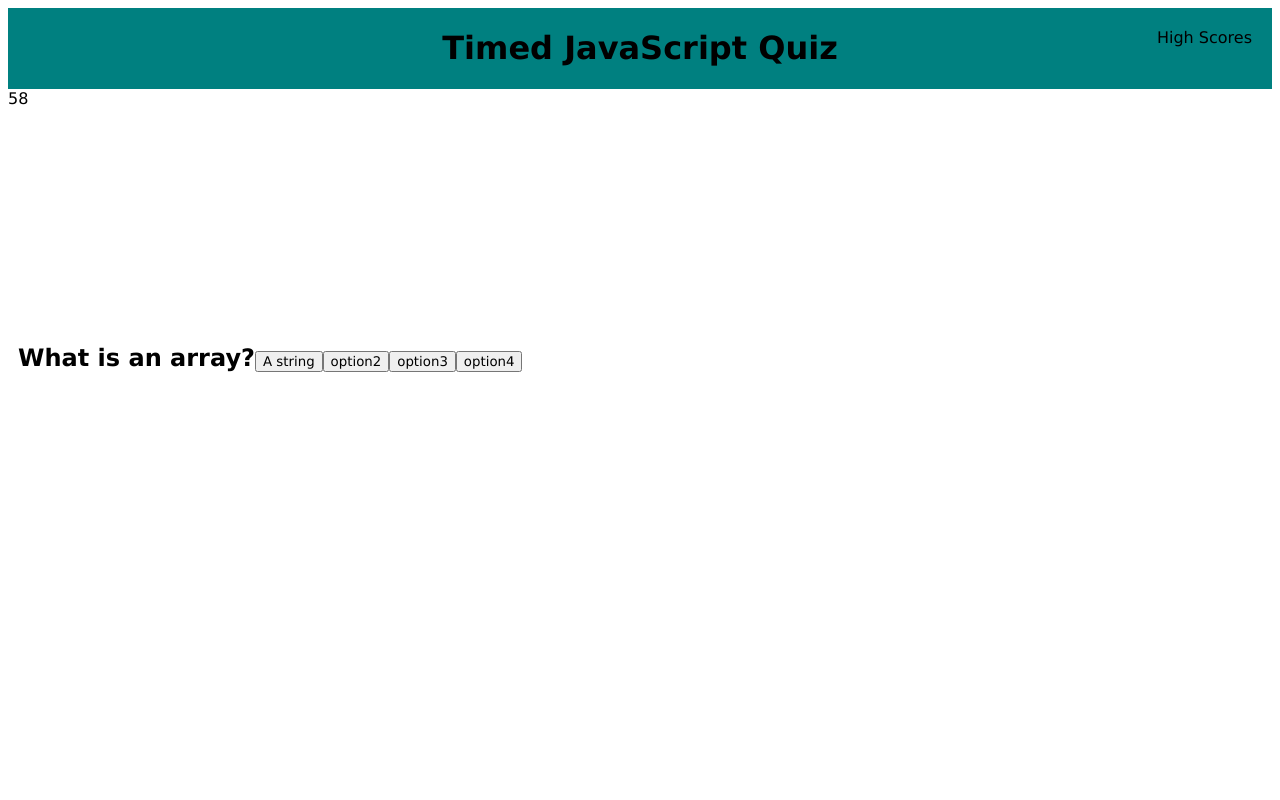
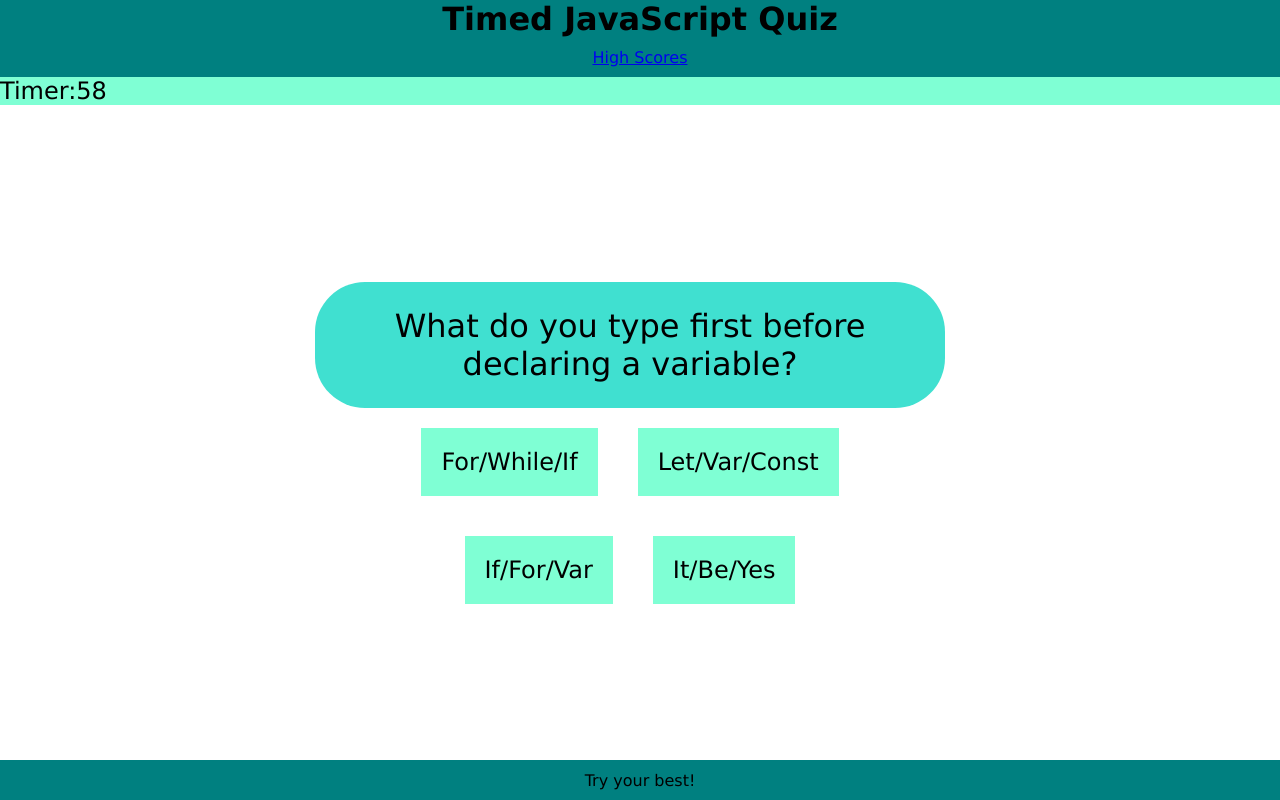
Before and after one commit to Justcallmejayy/Coding-quiz, a plain HTML site: page Develop/index.html in a window 1280 px wide. Both pictures are taken after a click on the button "Start Quiz!". Drawn offline with Linux system fonts and the light colour scheme.

Commit message:
styled playAgainBtn, submitbtn,

```diff
--- a/Develop/css/style.css
+++ b/Develop/css/style.css
@@ -1,48 +1,158 @@
 * {
     font-family: 'Lucida Sans', sans-serif;
+    box-sizing: border-box;
+    margin: 0;
+    padding: 0;
   }
 
   header {
     display: flex;
     justify-content: center;
-    position: relative;
+   /* align-items: center; */
     background-color: teal;
+    width: 100%;
+    flex-wrap: wrap;
+
   }
 
   h1 {
-
+    text-align: center;
+    display: flex;
+    flex-direction: row;
+    width: 100%;
     justify-content: center;
   }
 
-footer {
+  .h2 {
+    display: flex;
+    flex-direction: column;
+    align-items: center;
+    text-align: center;
+    margin: 0 auto;
+    width: 100%;
+    max-height: calc(100vh - 2.5rem);
+    padding: 25px;
+    font-size: xx-large;
+    background-color: turquoise;
+    border-radius: 50px;
+  }
+
+  body {
+    display: flex;
+    flex-direction: column;
+    min-height: 100vh;
+    margin: 0;
+    padding: 0;
+    overflow-x: hidden;
+  }
+
+  .footer {
+    flex-shrink: 0;
     background-color: teal;
+    height: 2.5rem;
+    width: 100%;
+    position: fixed;
+    bottom: 0;
+    left: 0;
+    align-content: center;
+    display: flex;
+    justify-content: center;
+    align-items: center;
   }
 
   #highscores {
-    display:flex;
-    padding: 20px;
-    position:absolute;
-    right: 0;
+    display: flex;
+    padding: 10px;
+    justify-content: end;
+
+    flex-wrap: wrap;
   }
 
   #start-btn {
     padding: 15px 32px;
+    display: flex;
+    justify-content: center;
+    align-items: center;
     border: none;
     font-size: 20px;
     text-align: center;
     border-radius: 7px;
     background-color: turquoise;
+    width: 25%;
+    margin: 0 auto;
+    position: absolute;
+    top: 50%;
+    left: 50%;
+    transform: translate(-50%, -50%);
   }
+
   #start-btn:hover {
     box-shadow: 0px 15px 20px rgba(46, 229, 157, 0.4);
   }
+
+  .optionBtn {
+    background-color: aquamarine;
+    border: none;
+    margin: 20px;
+    padding: 20px;
+    width: auto;
+    font-size: x-large;
+
+  }
+
   .question-holders {
-    height: 60vh;
+    flex-grow: 1;
+    flex-shrink: 1;
     display: flex;
     justify-content: center;
+    align-items: center;
     padding: 10px;
-    flex-direction: column;
+    flex-direction: row;
+    flex-wrap: wrap;
+    width: auto;
+  }
 
+  #question-container {
+    display: flex;
+    justify-content: center;
+    align-items: center;
+    flex-wrap: wrap;
+    width: 50%;
+  }
+
+  .incorrect {
+    display: flex;
+    font-size: xx-large;
+    padding-left: 20px;
+    padding-top: 60px;
+    padding-bottom: 60px;
+
+    border-left: solid;
+
+  }
+
+  #wrong-answer {
+    padding-left: 20px;
+  }
+
+  .endGame {
+    font-size: large;
+    border: solid;
+    padding: 10px;
+    border-radius: 20px;
+  }
+
+  #submitBtn {
+    font-size: x-large;
+    padding: 10px;
+  }
+
+  #play-again {
+    font-size: x-large;
+  }
+
+  #highscores_text {
+    font-size: x-large;
   }
 
   .highscores {
@@ -56,3 +166,25 @@ footer {
   .hide {
     display: none;
   }
+
+  #highscores-list {
+    padding: 10px;
+  }
+
+  #play-again {
+    background-color: teal;
+  }
+
+  li {
+    list-style-type: none;
+    padding: 10px;
+    font-size: large;
+    border: solid;
+  }
+
+  #timeKeeper {
+    display: flex;
+    font-size: x-large;
+    background-color: aquamarine;
+
+  }
--- a/Develop/index.html
+++ b/Develop/index.html
@@ -10,11 +10,11 @@
 <body>
   <header>
     <h1>Timed JavaScript Quiz</h1>
-    <div id="highscores">High Scores</div>
-    </header>
+    <a href="#" id="highscores">High Scores</a>
+  </header>
     <div id="timeKeeper"></div>
  <div class="question-holders">
-   <button id="start-btn">Start Quiz!</button>
+    <button id="start-btn">Start Quiz!</button>
     <div id="question-container"></div>
     <div id="result-container"></div>
     <div id="wrong-answer"></div>
@@ -22,10 +22,9 @@
     <button id="submitBtn">Submit</button>
     <input id="highscores_text" type="text"></input>
     <div id="highscores-list"></div>
-    <button id=play-again>Play Again?</button>
-    <footer class="footer"></footer>
- </div>
   </div>
+  <button class=hide id=play-again>Play Again?</button>
+  <footer class="footer">Try your best!</footer>
 </body>
 <script src="./js/script.js"></script>
 </html>
--- a/Develop/js/script.js
+++ b/Develop/js/script.js
@@ -7,6 +7,7 @@ let highscoresContainer = document.querySelector('.highscores')
 let submitBtn = document.getElementById('submitBtn')
 let playAgainBtn = document.getElementById('play-again')
 let highscoresList = document.getElementById('highscores-list')
+let clickHighscores = document.getElementById('highscores')
 let interval;
 let currentQuestionIndex = 0
 let timer = 60
@@ -14,27 +15,28 @@ let score = 0
 
 
 let quizQuestion = [
-    {question: 'What is an array?',
-    options: ['A string', 'option2','option3', 'option4'],
-    answer: 'A string'
+    {question: 'What do you type first before declaring a variable?',
+    options: ['For/While/If', 'Let/Var/Const','If/For/Var', 'It/Be/Yes'],
+    answer: 'Let/Var/Const'
     },
     {question: 'What is a boolean?',
-    options: ['True/False', 'option2','option3', 'option4'],
+    options: ['True/False', 'On/Off','Left/Right', 'Up/Down'],
     answer: 'True/False'
     },
-    {question: 'Do you need parantheses or brackets for an array?',
-    options: ['option 1', 'option2','option3', 'option4'],
-    answer: 'option 1'
+    {question: 'How do you call a function?',
+    options: ['[]', '{}','()', '<>'],
+    answer: '()'
     },
-    {question: 'What are for loops?',
-    options: ['option 1', 'option2','option3', 'option4'],
-    answer: 'option 1'
+    {question: 'What is the API name for a timer?',
+    options: ['setInterval[]', 'setInterval()', 'setTimer[]', 'startTimer()'],
+    answer: 'setInterval()'
     },]
+
 
 function startTimer() {
     interval = setInterval(function() {
         timer--;
-        timeContainer.textContent = timer
+        timeContainer.textContent = 'Timer:' + timer
         if (timer === 0) {
             endQuiz();
         }
@@ -44,9 +46,6 @@ function startTimer() {
 
 
     function startQuiz() {
- /*   if (highscoresTextContainer.className === 'hide') {
-        return;
-    } */
     startBtn.style.display = 'none';
     submitBtn.className = 'hide'
     displayQuestion();
@@ -56,11 +55,12 @@ function startTimer() {
 }
     let questionContainer = document.getElementById('question-container')
     function endQuiz() {
-    questionContainer.innerHTML = 'Thanks for Playing you got ' + score + ' right!' + ' write your intials and add to the highscore list!'
+    questionContainer.innerHTML = 'Thanks for playing you got ' + score + ' right' + ' in '+ timer + ' seconds!' + ' Write your intials and add to the highscore list!'
+    questionContainer.classList.add('endGame')
     wrongAnswerContainer.innerHTML = ""
     clearInterval(interval);
     highscoresContainer.classList.remove('highscores')
-    highscoresContainer.className += ' displayHighscores'
+    highscoresContainer.classList.add('displayHighscores')
     playAgainBtn.classList.remove('hide')
     highscoresTextContainer.classList.remove('hide')
     submitBtn.classList.remove('hide')
@@ -73,7 +73,8 @@ function displayQuestion() {
         return
     }
     let question = quizQuestion[currentQuestionIndex].question
-    let questionEl = document.createElement('h2')
+    let questionEl = document.createElement('div')
+    questionEl.classList.add('h2')
    // This is how to grab from object quizQuestions, and display it onto the page
     questionContainer.innerHTML = ''
     questionEl.textContent = question
@@ -84,9 +85,10 @@ function displayQuestion() {
 
     for (i=0; i < options.length; i++) {
         let optionsEl = document.createElement('button')
+        optionsEl.classList.add('optionBtn')
         optionsEl.addEventListener('click', selectOption)    // add this back after defining selectOption
         optionsEl.textContent = options[i]
-        questionEl.appendChild(optionsEl)
+        questionContainer.appendChild(optionsEl)
     }
     currentQuestionIndex ++
 
@@ -96,7 +98,6 @@ function selectOption(event) {
         let selectedOption = event.target.textContent
         let wrongAnswerEl = document.createElement('div')
         let answer = quizQuestion[currentQuestionIndex - 1].answer
-        console.log(answer)
         if (selectedOption === answer) {
         wrongAnswerContainer.innerHTML = ""
         score++
@@ -105,6 +106,7 @@ function selectOption(event) {
     if (selectedOption !== answer) {
         wrongAnswerContainer.innerHTML = ""
         wrongAnswerEl = document.createElement('div')
+        wrongAnswerEl.classList.add('incorrect')
         wrongAnswerEl.textContent = "Incorrect"
         wrongAnswerContainer.appendChild(wrongAnswerEl)
         displayQuestion()
@@ -112,12 +114,13 @@ function selectOption(event) {
 
 }
 
-submitBtn.addEventListener('click', function() {
+function displayHighscores() {
     let intials = highscoresTextContainer.value
     let highscores = JSON.parse(localStorage.getItem('highscores')) || []
     let userScores = {
       initals: intials,
-    score: score
+      score: score,
+      time: timer
     }
       highscores.push(userScores)
       localStorage.setItem('highscores',JSON.stringify(highscores))
@@ -125,15 +128,18 @@ submitBtn.addEventListener('click', function() {
       highscoresTextContainer.className = ' hide'
       submitBtn.className = 'hide'
       questionContainer.innerHTML = ''
+      questionContainer.classList.remove('endGame')
 
     //  if (highscores.length > 0) {
       highscoresList.innerHTML = '';
       for (i = 0; i < highscores.length; i++) {
           let li = document.createElement('li');
-        li.textContent = `${highscores[i].initals}: ${highscores[i].score}`;
+          li.textContent = `${highscores[i].initals}: ${highscores[i].score} ${highscores[i].time}`;
           highscoresList.appendChild(li);
       }
-})
+}
+
+submitBtn.addEventListener('click', displayHighscores)
 
 // Make a button that will restart quiz
 playAgainBtn.addEventListener('click', function() {
@@ -145,5 +151,21 @@ playAgainBtn.addEventListener('click', function() {
     highscoresList.textContent = ''
     highscoresTextContainer.value = '';
     highscoresTextContainer.className = 'hide';
+    questionContainer.classList.remove('endGame')
+})
 
+clickHighscores.addEventListener('click', function() {
+    let highscores = JSON.parse(localStorage.getItem('highscores')) || []
+      highscoresContainer.classList.remove('hide')
+      questionContainer.innerHTML = ''
+      questionContainer.classList.remove('endGame')
+
+
+    //  if (highscores.length > 0) {
+      highscoresList.innerHTML = '';
+      for (i = 0; i < highscores.length; i++) {
+          let li = document.createElement('li');
+          li.textContent = `${highscores[i].initals}: ${highscores[i].score}`;
+          highscoresList.appendChild(li);
+        }
       })
```
Lines whose indentation alone changed are shown as unchanged.
